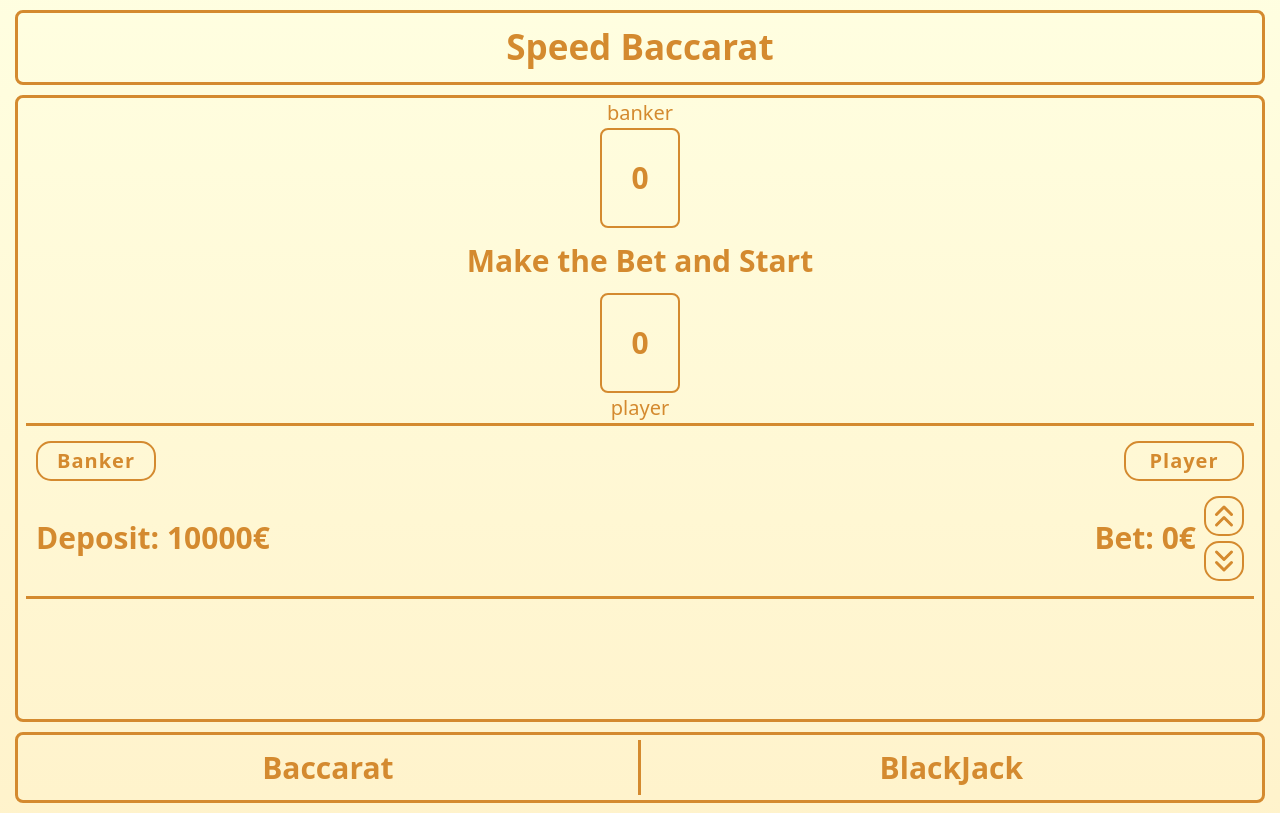
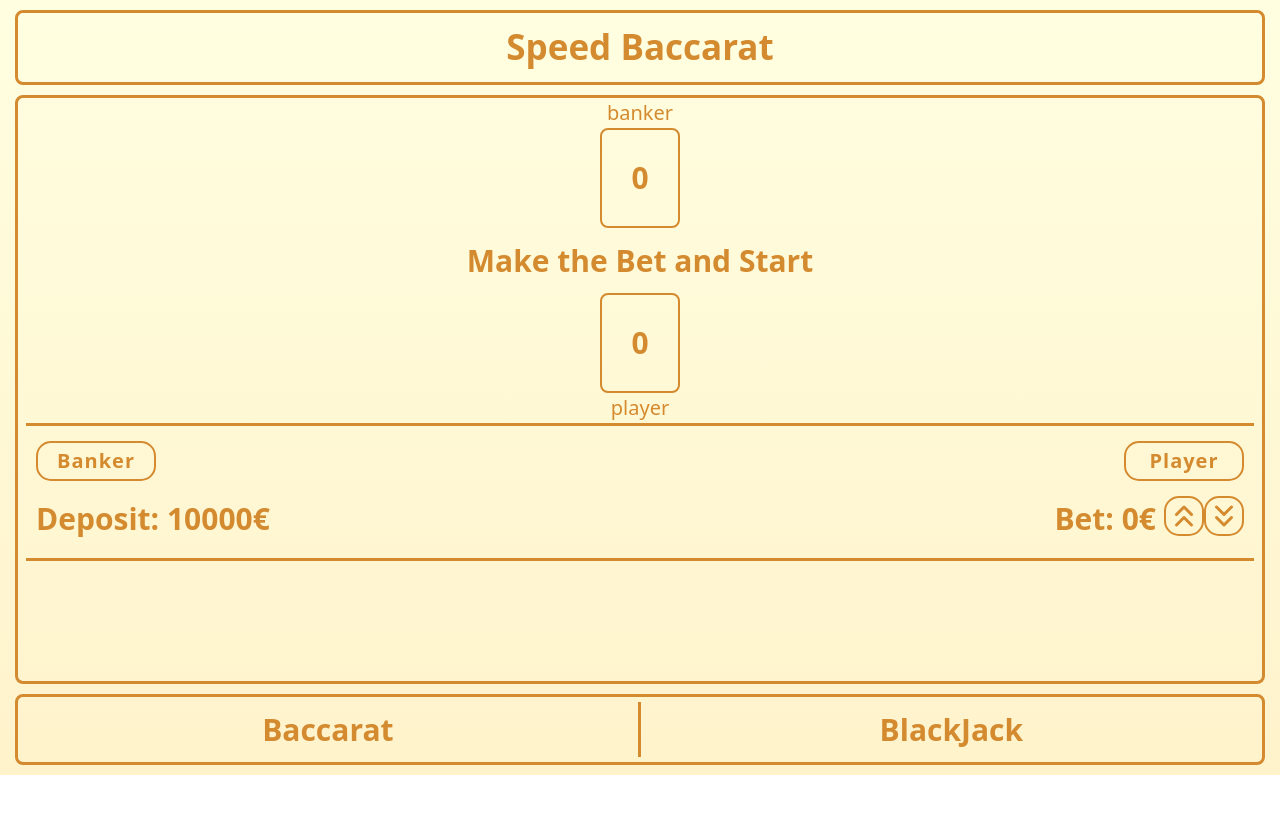
Before and after one commit to andreybyrsa/React-Card-Games, a React (Create React App) app: page / in a window 1280 px wide. Built offline with nearby package versions, Linux system fonts and the light colour scheme; the HTML template or start-up script is replaced by a standard one.

Commit message:
Добавил state для кнопок +- ставки, доделал игру Baccarat

```diff
--- a/src/components/ModePage/ModePage.jsx
+++ b/src/components/ModePage/ModePage.jsx
@@ -174,13 +174,20 @@ function ModePage() {
             <div style={{justifyContent: 'flex-end',}} className="mode-block__credits">
               <span style={{marginRight: '8px',}}>Bet: {bet}€</span>
               <div>
-                <ChevronsUp onClick={makeBet} className="mode-block__button icon" size={30} color="#D48A2FFF"/>
-                <ChevronsDown
-                  onClick={removeBet}
-                  className="mode-block__button icon"
-                  size={30}
-                  color="#D48A2FFF"
-                />
+                <button disabled={toggle} onClick={makeBet}>
+                  <ChevronsUp
+                    className="mode-block__button icon"
+                    size={30}
+                    color="#D48A2FFF"
+                  />
+                </button>
+                <button disabled={toggle} onClick={removeBet}>
+                  <ChevronsDown
+                    className="mode-block__button icon"
+                    size={30}
+                    color="#D48A2FFF"
+                  />
+                </button>
               </div>
             </div>
           </div>
```
